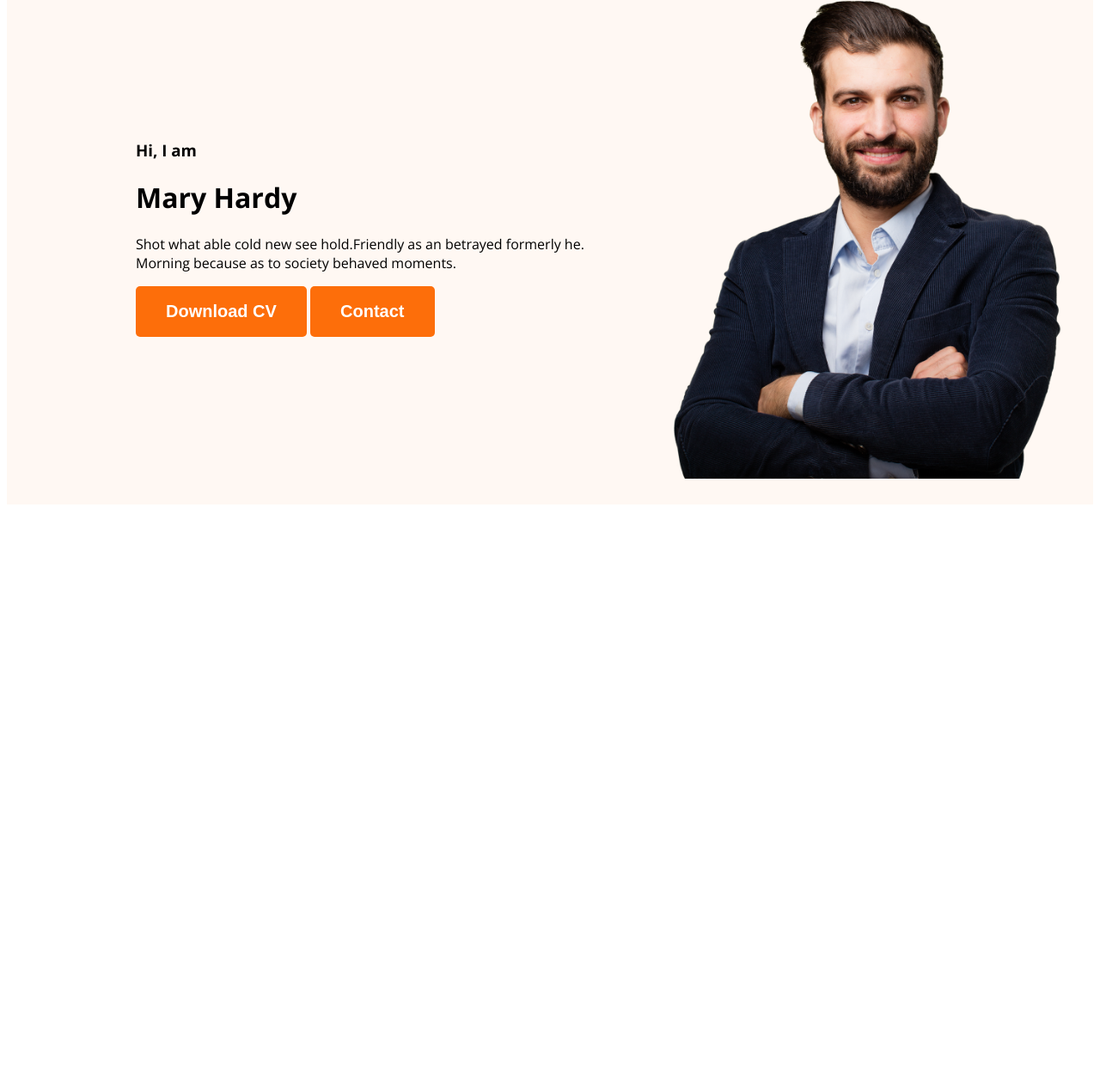
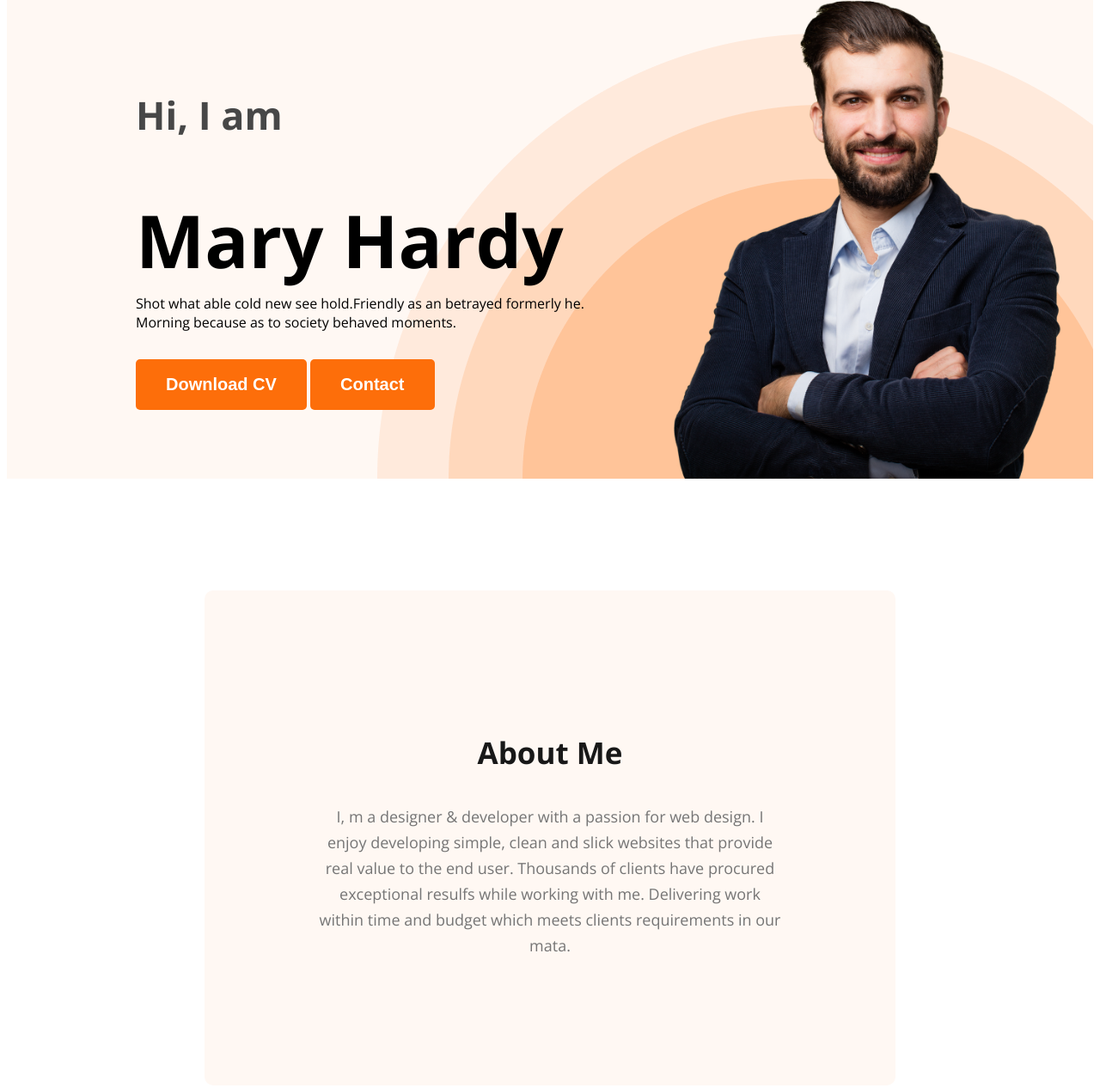
Before and after one commit to jamil986/webportfolio, a plain HTML site: page index.html in a window 1280 px wide. Shown: the part 251-1517 px from the top of the page at 86% size. Before the commit the page ends 846 px from the top, so only its background shows below. Drawn offline with nearby package versions, Linux system fonts and the light colour scheme.

Commit message:
about section created

```diff
--- a/index.html
+++ b/index.html
@@ -22,10 +22,10 @@
 </nav>
 <div class="banner">
 
-    <div>
+    <div class="banner-contant">
         <h3 class="banner-wel">Hi, I  am</h3>
         <h1 class="banner-title">Mary Hardy</h1>
-        <p>Shot what able cold new see hold.Friendly as an betrayed formerly he. Morning because as to society behaved moments.</p>
+        <p class="banner-dis">Shot what able cold new see hold.Friendly as an betrayed formerly he. Morning because as to society behaved moments.</p>
         <button class="btn-pm">Download CV</button>
         <button class="btn-pm">Contact</button>
     </div>
@@ -34,7 +34,11 @@
     </header>
 
     <main>
+<section class="about">
+<h3 class="section-title">About Me</h3>
+<p class="section-des">I, m a designer & developer with a passion for web design. I enjoy developing simple, clean and slick websites that provide real value to the end user. Thousands of clients have procured exceptional resulfs while working with me. Delivering work within time and budget which meets clients requirements in our mata.</p>
 
+</section>
     </main>
 
     <footer>
--- a/style/portfolio.css
+++ b/style/portfolio.css
@@ -1,6 +1,9 @@
 
 .header{
     background-color: rgb(255, 248, 243);;
+    background-image: url('../images/header_bg.png');
+    background-repeat: no-repeat;
+    background-position: bottom right;
 }
 
 body {
@@ -51,11 +54,59 @@ padding: 18px 35px;
 }
 
 .banner{
-    padding: 30px 30px 30px 150px;
+    padding: 30px 30px 0px 150px;
     display: flex;
     align-items: center;
+    justify-content: space-between;
 }
 
 .banner .profile-pic{
     width: 500px;
 }
+
+.banner-wel{
+    font-size: 45px;
+font-weight: 600;
+color: rgb(71, 71, 71);
+margin bottom: 0px;
+
+}
+.banner-title{
+    font-size: 85px;
+font-weight: 700;
+margin top: 2px;
+margin-bottom: 0;
+}
+.banner-dis{
+    width: 585px;
+height: 60px;
+    margin-top: 5px;
+}
+
+.banner-contant{
+    width: 500px;
+}
+
+.about{
+    padding: 130px;
+    border-radius: 10px;
+background: rgb(255, 248, 243);
+margin: 130px 230px;
+}
+
+.section-title{
+    color: rgb(24, 24, 24);
+font-size: 35px;
+font-weight: 700;
+line-height: 48px;
+text-align: center;
+}
+
+.section-des{
+    color: rgb(117, 117, 117);
+font-size: 18px;
+font-weight: 400;
+line-height: 30px;
+letter-spacing: 0%;
+text-align: center;
+}
```
